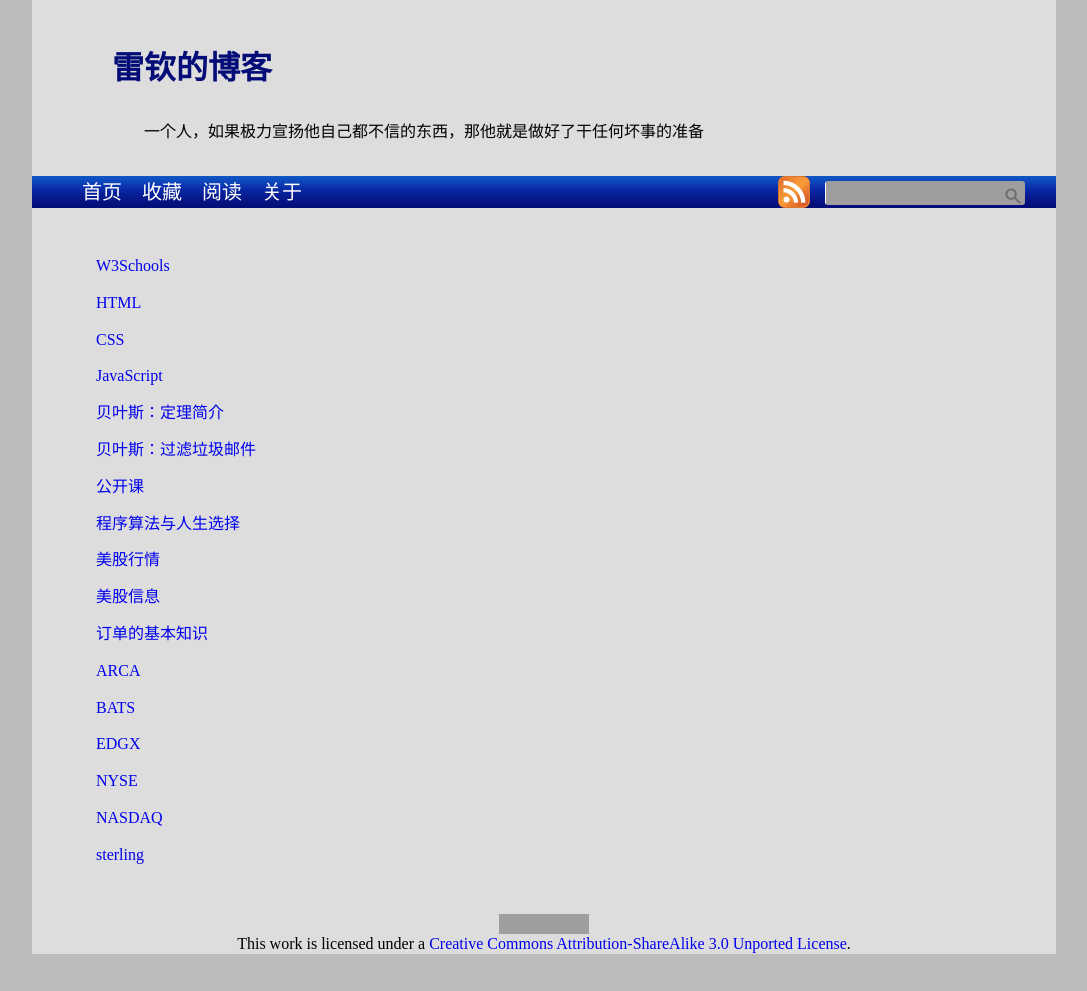
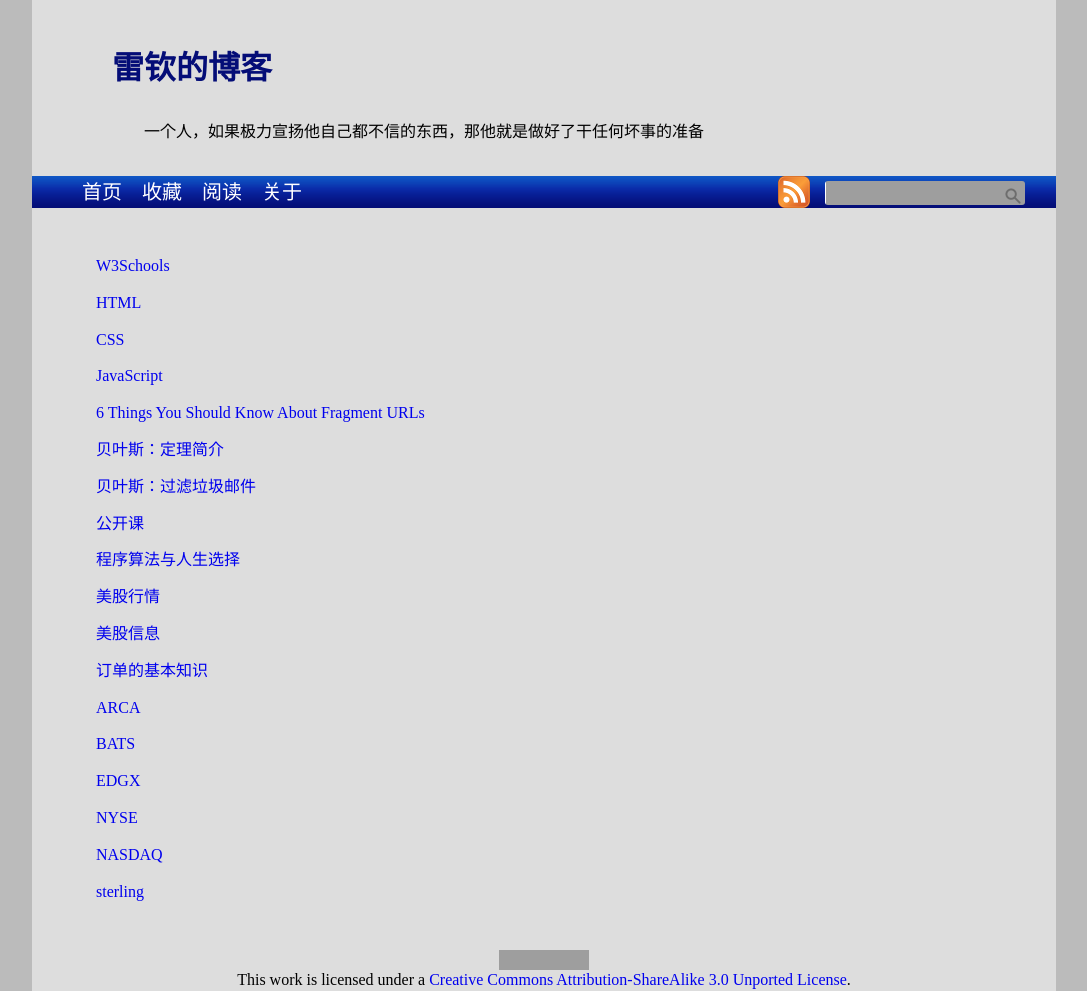
Before and after one commit to leiqin/leiqin.github.io, a Jekyll site: the page built from shoucang/url.markdown, in a window 1280 px wide. Shown: the whole page, without its empty margins (96-1183 px from the left). Built offline with Jekyll 4.4.1, drawn with Linux system fonts in a browser that asks for light colours; nearby versions of some CDN libraries; comment, search, counter and statistics services are not loaded; before the commit the page ends 954 px from its top, so only the background shows below that; grey boxes are pictures that could not be loaded.

Commit message:
添加 url

```diff
--- a/shoucang/url.markdown
+++ b/shoucang/url.markdown
@@ -9,6 +9,8 @@ layout: index
 [CSS](https://developer.mozilla.org/en-US/docs/Web/CSS/Reference)
 
 [JavaScript](https://developer.mozilla.org/en-US/docs/Web/JavaScript/Reference)
+
+[6 Things You Should Know About Fragment URLs](http://blog.httpwatch.com/2011/03/01/6-things-you-should-know-about-fragment-urls/)
 
 [贝叶斯：定理简介](http://www.ruanyifeng.com/blog/2011/08/bayesian_inference_part_one.html)
 
```
